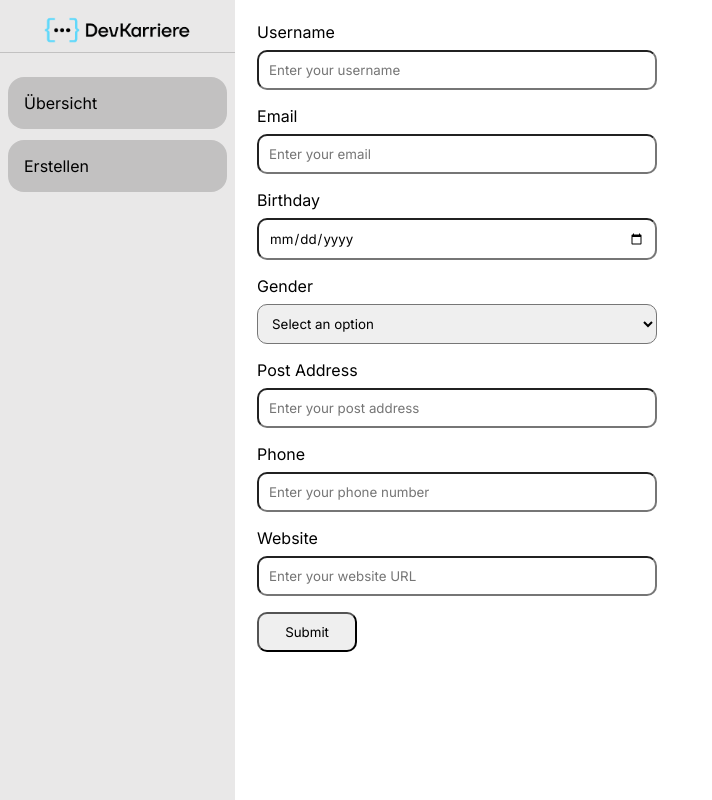
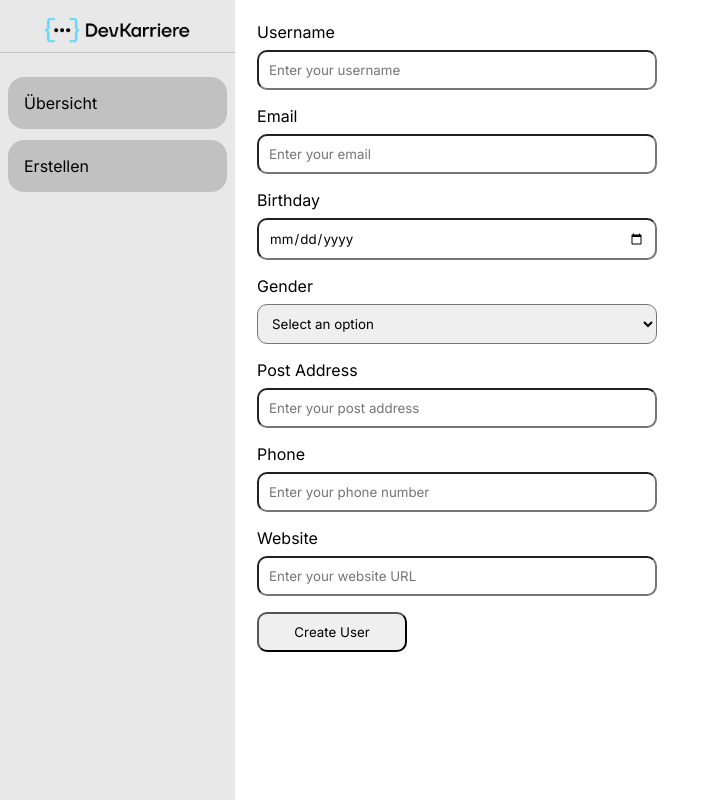
Before and after one commit to mahmoudbitar02/user-management-app, a React (Vite) app: page /create in a window 1280 px wide. Shown: the whole page, without its empty margins (0-712 px from the left). Built offline with nearby package versions, Linux system fonts and the light colour scheme.

Commit message:
feat: finish user management app

```diff
--- a/src/components/button/Button.tsx
+++ b/src/components/button/Button.tsx
@@ -1,5 +1,9 @@
-function Button() {
-  return <button className="inputs__submit">Submit</button>;
+type ButtonProps = {
+  text: string;
+};
+
+function Button({ text }: ButtonProps) {
+  return <button className="inputs__submit">{text}</button>;
 }
 
 export default Button;
--- a/src/components/userForm/UserForm.tsx
+++ b/src/components/userForm/UserForm.tsx
@@ -5,14 +5,19 @@ import "./userForm.scss";
 import Button from "../button/Button";
 import { initialValue, type User } from "../../types/Type";
 import { useUserContext } from "../../hooks/userContext";
+import { useNavigate } from "react-router-dom";
 
 function UserForm() {
+  const navigate = useNavigate();
+
   const [value, setValue] = useState<User>(initialValue);
-  const { selectedUser, dispatch } = useUserContext();
+  const { selectedUser, setSelectedUser, dispatch } = useUserContext();
 
   useEffect(() => {
     if (selectedUser) {
       setValue(selectedUser);
+    } else {
+      setValue(initialValue);
     }
   }, [selectedUser]);
 
@@ -23,12 +28,14 @@ function UserForm() {
   function handleSubmit(e: React.FormEvent) {
     e.preventDefault();
     if (!selectedUser) {
+      setValue(initialValue);
       dispatch({ type: "ADD_USER", payload: { ...value, id: crypto.randomUUID() } });
-      setValue(initialValue);
-    } else {
+    } else if (selectedUser) {
       dispatch({ type: "UPDATE_USER", payload: value });
       setValue(initialValue);
+      setSelectedUser(null);
     }
+    navigate("/overview");
   }
 
   return (
@@ -88,7 +95,7 @@ function UserForm() {
         handleChange={handleInputChange}
         value={value.website}
       />
-      <Button />
+      <Button text={selectedUser ? "Update User" : "Create User"} />
     </form>
   );
 }
--- a/src/components/userForm/userForm.scss
+++ b/src/components/userForm/userForm.scss
@@ -7,7 +7,7 @@
   justify-content: center;
 
   &__submit {
-    width: 100px;
+    width: 150px;
     padding: 10px;
     border-radius: 10px;
     transition: all 0.2s ease-in;
--- a/src/pages/createUser/CreateUser.tsx
+++ b/src/pages/createUser/CreateUser.tsx
@@ -1,6 +1,12 @@
+import { useEffect } from "react";
 import UserForm from "../../components/userForm/UserForm";
+import { useUserContext } from "../../hooks/userContext";
 
 function CreateUser() {
+  const { setSelectedUser } = useUserContext();
+  useEffect(() => {
+    setSelectedUser(null);
+  }, []);
   return (
     <div>
       <UserForm />
--- a/src/pages/users/Users.tsx
+++ b/src/pages/users/Users.tsx
@@ -9,7 +9,8 @@ function Users() {
 
   console.log(users);
 
-  function handleDeleteUser(id: string) {
+  function handleDeleteUser(e: React.MouseEvent<HTMLButtonElement>, id: string) {
+    e.stopPropagation();
     dispatch({ type: "DELETE_USER", payload: id });
   }
 
@@ -29,7 +30,7 @@ function Users() {
         <ul className="users">
           {users.map((user) => (
             <div className="user-card" key={user.id} onClick={() => handleClick(user)}>
-              <button onClick={() => handleDeleteUser(user.id)} className="user-card__close">
+              <button onClick={(e) => handleDeleteUser(e, user.id)} className="user-card__close">
                 ✕
               </button>
               <div className="user-card__left">
```
